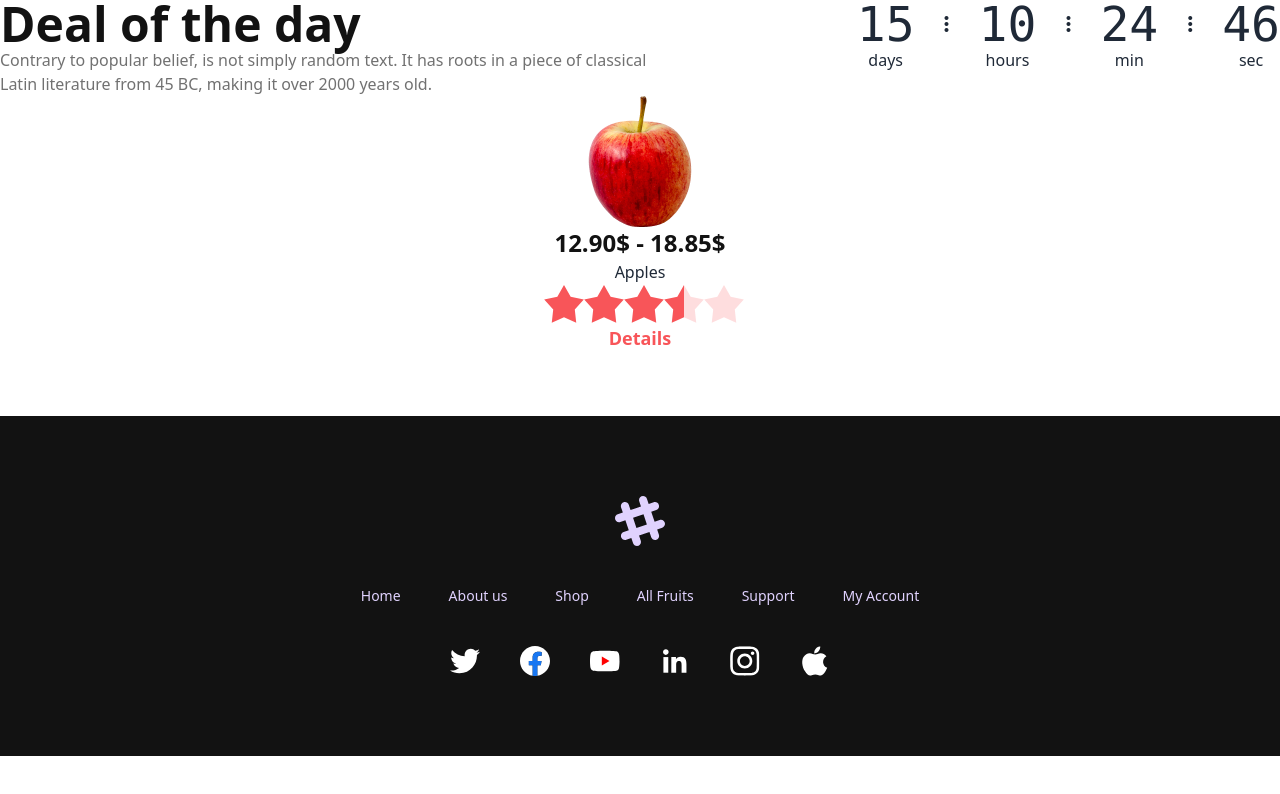
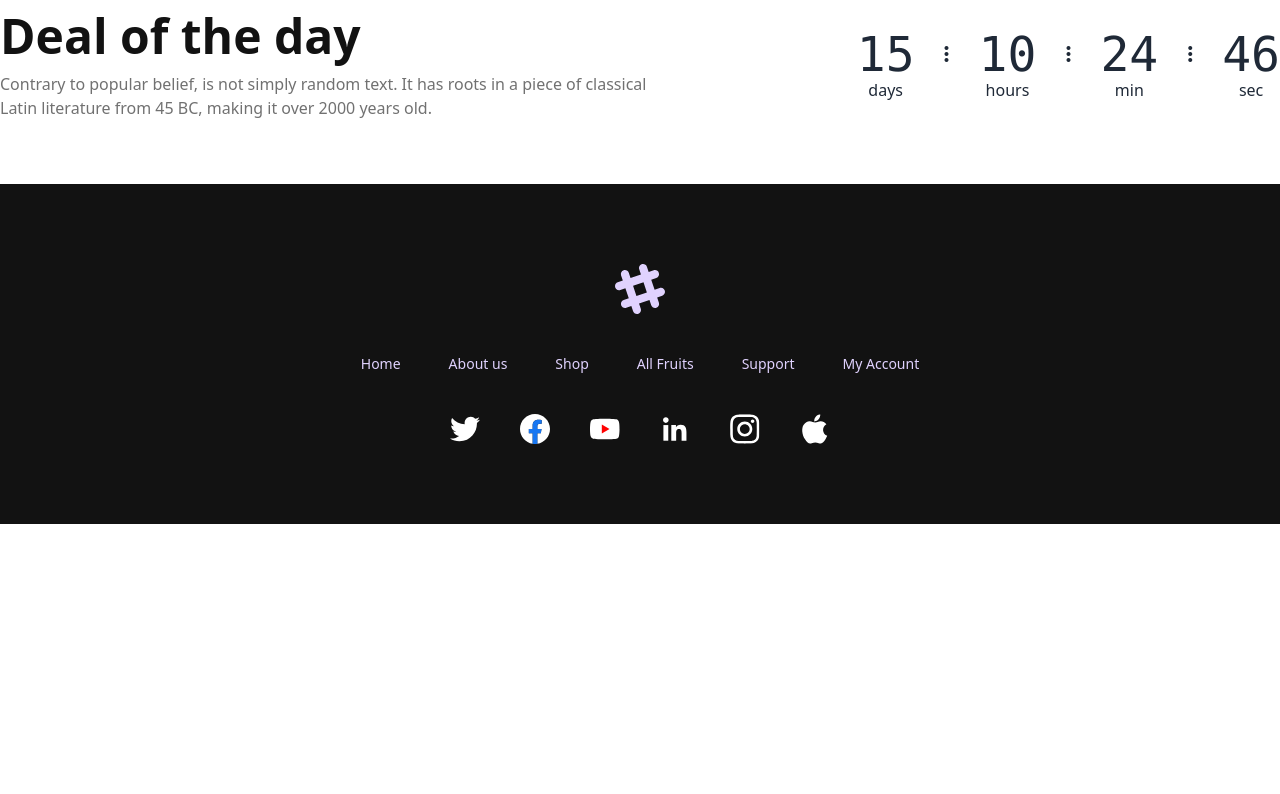
Before and after one commit to amziad/B8A3-fruit-brust, a plain HTML site: page index.html in a window 1280 px wide. Drawn offline with nearby package versions, Linux system fonts and the light colour scheme.

Commit message:
modified deal of the day section

```diff
--- a/index.html
+++ b/index.html
@@ -13,16 +13,16 @@
 
 <body>
 
-    <section class="container mx-auto flex justify-between">
+    <section class="container mx-auto flex lg:flex-row lg:justify-between flex-col items-center">
         <!-- left side -->
-        <div>
-            <h1 class="text-[#121212] text-5xl font-extrabold">Deal of the day</h1>
-            <p class="text-[#12121299] text-base">Contrary to popular belief, is not simply random text. It has roots in
-                a piece of classical<br>Latin literature from 45 BC, making it over 2000 years old.</p>
+        <div class="text-center lg:text-left">
+            <h1 class="text-[#121212] text-5xl font-extrabold mt-3">Deal of the day</h1>
+            <p class="text-[#12121299] text-base w-96 lg:w-4/5 mt-3">Contrary to popular belief, is not simply random text. It has roots in
+                a piece of classical Latin literature from 45 BC, making it over 2000 years old.</p>
         </div>
 
         <!-- count down -->
-        <div class="grid grid-flow-col gap-5 text-center auto-cols-max">
+        <div class="grid grid-flow-col gap-5 text-center auto-cols-max  mt-3">
             <div class="flex flex-col">
                 <span class="countdown font-mono text-5xl">
                     <span style="--value:15;"></span>
@@ -60,32 +60,6 @@
     </section>
 
 
-    <!-- fruits cards section -->
-    <section class="container mx-auto">
-        <div class="text-center flex flex-col justify-center items-center">
-            <img src="./images/fruit6.png" alt="fruit6">
-            <h1 class="text-[#121212] font-bold text-2xl">12.90$ - 18.85$</h1>
-            <hr>
-            <p>Apples</p>
-            <!-- rating -->
-            <div class="rating rating-lg rating-half">
-                <input type="radio" name="rating-10" class="rating-hidden" />
-                <input type="radio" name="rating-10" class="bg-[#F85559] mask mask-star-2 mask-half-1" />
-                <input type="radio" name="rating-10" class="bg-[#F85559] mask mask-star-2 mask-half-2" />
-                <input type="radio" name="rating-10" class="bg-[#F85559] mask mask-star-2 mask-half-1" />
-                <input type="radio" name="rating-10" class="bg-[#F85559] mask mask-star-2 mask-half-2" />
-                <input type="radio" name="rating-10" class="bg-[#F85559] mask mask-star-2 mask-half-1" />
-                <input type="radio" name="rating-10" class="bg-[#F85559] mask mask-star-2 mask-half-2" />
-                <input type="radio" name="rating-10" class="bg-[#F85559] mask mask-star-2 mask-half-1" checked/>
-                <input type="radio" name="rating-10" class="bg-[#F85559] mask mask-star-2 mask-half-2" />
-                <input type="radio" name="rating-10" class="bg-[#F85559] mask mask-star-2 mask-half-1" />
-                <input type="radio" name="rating-10" class="bg-[#F85559] mask mask-star-2 mask-half-2" />
-            </div>
-            <div>
-                <button class="text-[#F85559] hover:underline font-bold text-lg">Details</button>
-            </div>
-        </div>
-    </section>
 
     <!-- Footer Section -->
     <footer class="footer footer-center p-20 mt-16 bg-[#121212] text-primary-content">
```
